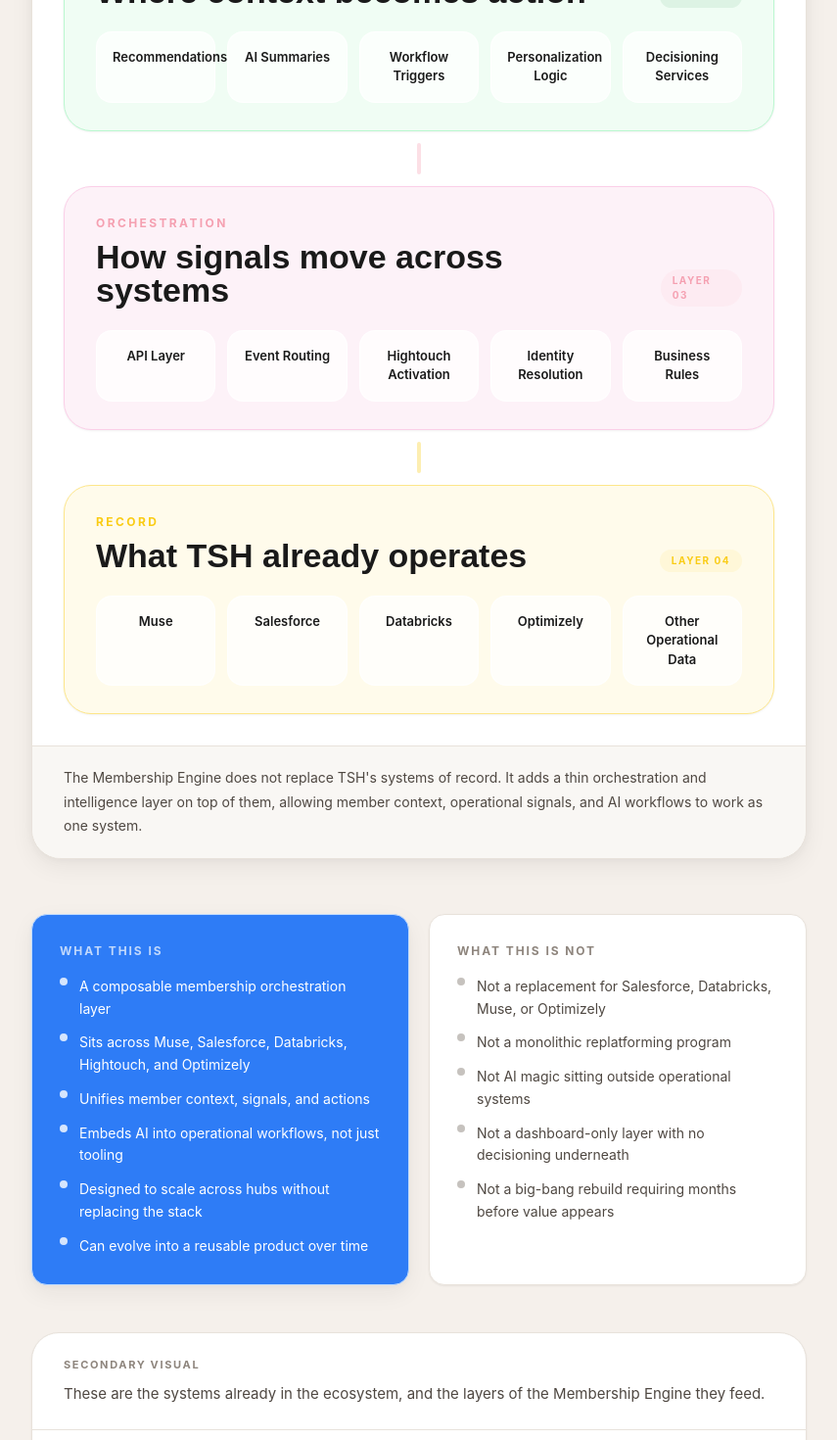
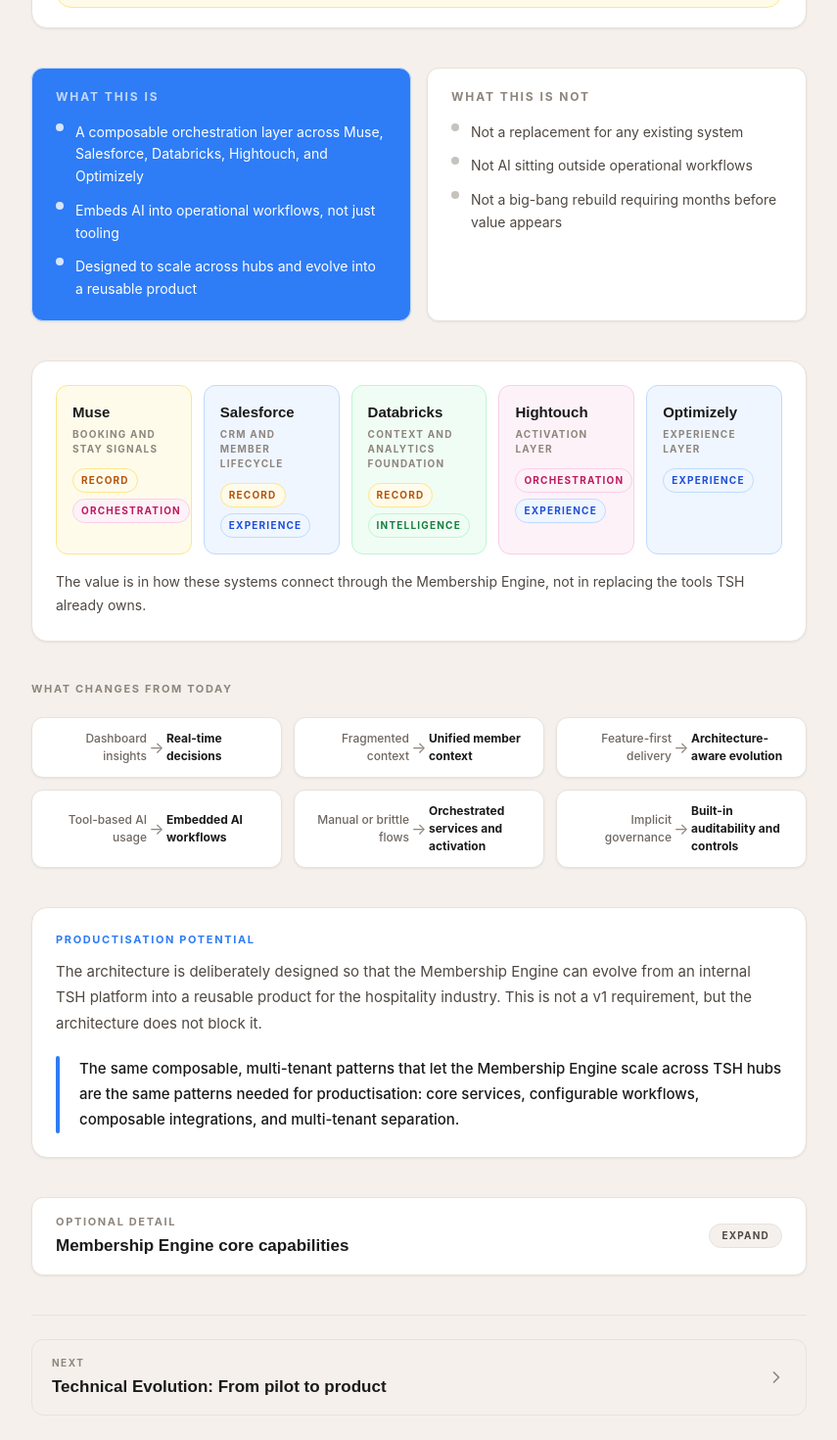
Before and after one commit to mczimmer/tsh-membership-engine, a Next.js app: page /architecture in a window 1280 px wide. Shown: the part 980-2450 px from the top of the page at 98% size, without its empty margins (304-1159 px from the left). Built offline with nearby package versions, Linux system fonts and the light colour scheme.

Commit message:
refactor: condense Architecture page layout

```diff
--- a/src/app/(shell)/architecture/page.tsx
+++ b/src/app/(shell)/architecture/page.tsx
@@ -3,17 +3,24 @@ import { PageWrapper } from "@/components/PageWrapper";
 import {
   architectureLayers,
   architecturePositioning,
-  architectureSupport,
   changePairs,
   ecosystemPlatforms,
-  ecosystemSupport,
   membershipEngineCore,
   membershipEngineCoreIntro,
-  productizationCards,
   productizationIntro,
-  whatThisIs,
-  whatThisIsNot,
 } from "@/data";
+
+const WHAT_THIS_IS = [
+  "A composable orchestration layer across Muse, Salesforce, Databricks, Hightouch, and Optimizely",
+  "Embeds AI into operational workflows, not just tooling",
+  "Designed to scale across hubs and evolve into a reusable product",
+];
+
+const WHAT_THIS_IS_NOT = [
+  "Not a replacement for any existing system",
+  "Not AI sitting outside operational workflows",
+  "Not a big-bang rebuild requiring months before value appears",
+];
 
 const LAYER_STYLES = {
   experience: {
@@ -43,9 +50,13 @@ const LAYER_STYLES = {
 } as const;
 
 export default function ArchitecturePage() {
+  const ecosystemCards = ecosystemPlatforms.filter(
+    (platform) => platform.id !== "ai_delivery",
+  );
+
   return (
     <PageWrapper breadcrumb="Architecture">
-      <div className="mb-14">
+      <div className="mb-10">
         <div className="mb-3 text-[10px] font-bold uppercase tracking-[0.15em] text-accent-primary">
           {architecturePositioning.eyebrow}
         </div>
@@ -55,65 +66,58 @@ export default function ArchitecturePage() {
         <p className="mt-6 max-w-[720px] text-[20px] leading-[1.7] text-text-primary">
           {architecturePositioning.body}
         </p>
-        <p className="mt-4 max-w-[640px] text-[13px] font-medium uppercase tracking-[0.14em] text-text-muted">
-          {architecturePositioning.supportLine}
-        </p>
       </div>
 
-      <div className="mb-14 overflow-hidden rounded-[30px] border border-border-subtle bg-bg-card shadow-elevated">
-        <div className="border-b border-border-subtle bg-[linear-gradient(135deg,rgba(46,124,246,0.08),rgba(245,240,235,0.9),rgba(245,160,177,0.08))] px-8 py-6">
-          <div className="text-[11px] font-bold uppercase tracking-[0.18em] text-text-muted">
-            Primary visual
-          </div>
-          <div className="mt-2 max-w-[760px] text-[15px] leading-[1.75] text-text-secondary">
-            The architecture works as a stack: record systems at the base,
-            orchestration and intelligence added in the middle, and
-            differentiated experience expressed at the top.
+      <div className="mb-10 overflow-hidden rounded-2xl border border-border-subtle bg-bg-card shadow-card">
+        <div className="border-b border-border-subtle bg-[linear-gradient(135deg,rgba(46,124,246,0.08),rgba(245,240,235,0.9),rgba(245,160,177,0.08))] px-6 py-5">
+          <div className="max-w-[760px] text-[14px] leading-[1.7] text-text-secondary">
+            Existing systems at the base, orchestration and intelligence in the
+            middle, differentiated experience at the top.
           </div>
         </div>
 
-        <div className="px-8 py-8">
+        <div className="px-6 py-5">
           <div className="mx-auto max-w-[920px]">
             {architectureLayers.map((layer, index) => (
               <div key={layer.id} className="relative">
                 {index > 0 ? (
-                  <div className="flex justify-center py-3">
+                  <div className="flex justify-center py-2">
                     <div
-                      className="h-8 w-1 rounded-full"
+                      className="h-5 w-1 rounded-full"
                       style={{ background: `${layer.color}55` }}
                     />
                   </div>
                 ) : null}
                 <div
-                  className={`rounded-[28px] border px-8 py-7 shadow-card ${layer.bg} ${layer.border}`}
+                  className={`rounded-2xl border px-6 py-5 ${layer.bg} ${layer.border}`}
                 >
-                  <div className="mb-6 flex items-end justify-between gap-5">
-                    <div>
+                  <div className="flex items-center justify-between gap-4">
+                    <div className="min-w-0 flex items-center gap-3">
                       <div
-                        className="text-[12px] font-bold uppercase tracking-[0.2em]"
+                        className="shrink-0 text-[11px] font-bold uppercase tracking-[0.18em]"
                         style={{ color: layer.color }}
                       >
                         {layer.label}
                       </div>
-                      <div className="mt-2 font-display text-[34px] font-extrabold leading-none text-text-primary">
+                      <div className="truncate text-[14px] font-bold text-text-primary">
                         {layer.subtitle}
                       </div>
                     </div>
                     <div
-                      className="rounded-full px-3 py-1 text-[10px] font-bold uppercase tracking-[0.15em]"
+                      className="shrink-0 rounded-full px-2.5 py-1 text-[10px] font-bold uppercase tracking-[0.12em]"
                       style={{
                         background: `${layer.color}16`,
                         color: layer.color,
                       }}
                     >
-                      Layer {String(index + 1).padStart(2, "0")}
+                      L{index + 1}
                     </div>
                   </div>
-                  <div className="grid grid-cols-5 gap-3">
+                  <div className="mt-3 flex flex-wrap gap-2">
                     {layer.blocks.map((block) => (
                       <div
                         key={block}
-                        className="rounded-2xl border border-white/80 bg-white/75 px-4 py-4 text-center text-[13px] font-semibold text-text-primary"
+                        className="rounded-full border border-white/80 bg-white/75 px-3 py-1.5 text-[11px] font-semibold text-text-primary"
                       >
                         {block}
                       </div>
@@ -124,21 +128,15 @@ export default function ArchitecturePage() {
             ))}
           </div>
         </div>
-
-        <div className="border-t border-border-subtle bg-tsh-cream/55 px-8 py-5">
-          <p className="max-w-[760px] text-[14px] leading-[1.75] text-text-secondary">
-            {architectureSupport}
-          </p>
-        </div>
       </div>
 
-      <div className="mb-12 grid grid-cols-2 gap-5">
-        <div className="rounded-2xl border border-blue-200 bg-accent-primary px-7 py-7 text-white shadow-elevated">
+      <div className="mb-10 grid grid-cols-2 gap-4">
+        <div className="rounded-xl border border-blue-200 bg-accent-primary px-6 py-5 text-white shadow-card">
           <div className="mb-4 text-[12px] font-bold uppercase tracking-[0.16em] text-white/70">
             What this is
           </div>
           <div className="space-y-3">
-            {whatThisIs.map((item) => (
+            {WHAT_THIS_IS.map((item) => (
               <div key={item} className="flex items-start gap-3">
                 <span className="mt-[2px] h-2 w-2 shrink-0 rounded-full bg-white/80" />
                 <span className="text-[14px] leading-relaxed text-white">
@@ -149,12 +147,12 @@ export default function ArchitecturePage() {
           </div>
         </div>
 
-        <div className="rounded-2xl border border-border-subtle bg-bg-card px-7 py-7 shadow-card">
+        <div className="rounded-xl border border-border-subtle bg-bg-card px-6 py-5 shadow-card">
           <div className="mb-4 text-[12px] font-bold uppercase tracking-[0.16em] text-text-muted">
             What this is not
           </div>
           <div className="space-y-3">
-            {whatThisIsNot.map((item) => (
+            {WHAT_THIS_IS_NOT.map((item) => (
               <div key={item} className="flex items-start gap-3">
                 <span className="mt-[2px] h-2 w-2 shrink-0 rounded-full bg-text-muted/50" />
                 <span className="text-[14px] leading-relaxed text-text-secondary">
@@ -166,35 +164,20 @@ export default function ArchitecturePage() {
         </div>
       </div>
 
-      <div className="mb-12 overflow-hidden rounded-[28px] border border-border-subtle bg-bg-card shadow-card">
-        <div className="border-b border-border-subtle px-8 py-6">
-          <div className="text-[11px] font-bold uppercase tracking-[0.15em] text-text-muted">
-            Secondary visual
-          </div>
-          <div className="mt-2 max-w-[760px] text-[15px] leading-[1.7] text-text-secondary">
-            These are the systems already in the ecosystem, and the layers of
-            the Membership Engine they feed.
-          </div>
-        </div>
-
-        <div className="overflow-x-auto px-8 py-7">
-          <div className="min-w-[1100px]">
-            <div className="grid grid-cols-6 gap-4">
-              {ecosystemPlatforms.map((platform) => (
+      <div className="mb-10 rounded-2xl border border-border-subtle bg-bg-card p-6 shadow-card">
+        <div className="grid grid-cols-5 gap-3">
+          {ecosystemCards.map((platform) => (
             <div
               key={platform.id}
-                  className={`rounded-2xl border p-5 ${platform.bg} ${platform.border}`}
+              className={`rounded-xl border p-4 ${platform.bg} ${platform.border}`}
             >
-                  <div className="mb-1 font-display text-[18px] font-extrabold text-text-primary">
+              <div className="mb-1 font-display text-[15px] font-extrabold text-text-primary">
                 {platform.name}
               </div>
-                  <div className="mb-3 text-[11px] font-bold uppercase tracking-wider text-text-muted">
+              <div className="mb-3 text-[10px] font-bold uppercase tracking-[0.12em] text-text-muted">
                 {platform.role}
               </div>
-                  <div className="mb-4 text-[13px] leading-relaxed text-text-secondary">
-                    {platform.description}
-                  </div>
-                  <div className="flex flex-wrap gap-2">
+              <div className="flex flex-wrap gap-1.5">
                 {platform.mapsTo.map((layerId) => {
                   const layer = architectureLayers.find((item) => item.id === layerId);
                   const style = LAYER_STYLES[layerId];
@@ -202,77 +185,37 @@ export default function ArchitecturePage() {
                   return (
                     <span
                       key={layerId}
-                          className={`inline-flex items-center rounded-full border px-2.5 py-1 text-[10px] font-bold uppercase tracking-[0.12em] ${style.bg} ${style.border} ${style.text}`}
+                      className={`inline-flex items-center rounded-full border px-2 py-1 text-[10px] font-bold uppercase tracking-[0.12em] ${style.bg} ${style.border} ${style.text}`}
                     >
                       {layer.label}
                     </span>
                   );
                 })}
               </div>
-                  <div className="mt-4 space-y-1.5">
-                    {platform.mapsTo.map((layerId) => {
-                      const style = LAYER_STYLES[layerId];
-                      return (
-                        <div key={`${platform.id}-${layerId}`} className="flex items-center gap-2">
-                          <div className={`h-[3px] w-8 rounded-full ${style.line}`} />
-                          <div className="text-[10px] font-medium uppercase tracking-[0.12em] text-text-muted">
-                            Feeds {layerId}
-                          </div>
-                        </div>
-                      );
-                    })}
-                  </div>
             </div>
           ))}
         </div>
-
-            <div className="mt-6 grid grid-cols-4 gap-4">
-              {architectureLayers.map((layer) => (
-                <div
-                  key={layer.id}
-                  className={`rounded-2xl border px-4 py-3 ${layer.bg} ${layer.border}`}
-                >
-                  <div
-                    className="text-[10px] font-bold uppercase tracking-[0.16em]"
-                    style={{ color: layer.color }}
-                  >
-                    {layer.label}
-                  </div>
-                  <div className="mt-1 text-[13px] font-semibold text-text-primary">
-                    {layer.subtitle}
-                  </div>
-                </div>
-              ))}
-            </div>
-          </div>
+        <p className="mt-4 text-[14px] leading-[1.7] text-text-secondary">
+          The value is in how these systems connect through the Membership
+          Engine, not in replacing the tools TSH already owns.
+        </p>
       </div>
 
-        <div className="border-t border-border-subtle bg-tsh-cream/55 px-8 py-5">
-          <p className="max-w-[760px] text-[14px] leading-[1.75] text-text-secondary">
-            {ecosystemSupport}
-          </p>
-        </div>
-      </div>
-
-      <div className="mb-12">
+      <div className="mb-10">
         <div className="mb-5 text-[11px] font-bold uppercase tracking-[0.15em] text-text-muted">
           What changes from today
         </div>
-        <div className="grid grid-cols-2 gap-3">
+        <div className="grid grid-cols-3 gap-3">
           {changePairs.map((pair) => (
             <div
               key={`${pair.from}-${pair.to}`}
-              className="grid grid-cols-[1fr_56px_1fr] items-center rounded-[24px] border border-border-subtle bg-bg-card px-5 py-5 shadow-card"
+              className="grid grid-cols-[1fr_20px_1fr] items-center rounded-xl border border-border-subtle bg-bg-card px-4 py-3 shadow-card"
             >
-              <div className="text-right text-[13px] font-medium text-text-tertiary">
+              <div className="text-right text-[12px] font-medium text-text-tertiary">
                 {pair.from}
               </div>
-              <div className="flex justify-center">
-                <div className="rounded-full bg-tsh-cream px-3 py-1 text-[11px] font-bold text-accent-primary">
-                  TO
-                </div>
-              </div>
-              <div className="text-[13px] font-bold text-text-primary">
+              <div className="text-center text-text-muted">→</div>
+              <div className="text-[12px] font-bold text-text-primary">
                 {pair.to}
               </div>
             </div>
@@ -280,53 +223,35 @@ export default function ArchitecturePage() {
         </div>
       </div>
 
-      <div className="mb-12 rounded-[28px] border border-border-subtle bg-bg-card p-8 shadow-card">
+      <div className="mb-10 rounded-2xl border border-border-subtle bg-bg-card p-6 shadow-card">
         <div className="mb-3 text-[11px] font-bold uppercase tracking-[0.15em] text-accent-primary">
           Productisation potential
         </div>
-        <p className="max-w-[780px] text-[16px] leading-[1.8] text-text-secondary">
+        <p className="text-[15px] leading-[1.75] text-text-secondary">
           {productizationIntro}
         </p>
 
-        <div className="relative mt-8">
+        <div className="relative mt-5">
           <div className="absolute bottom-0 left-0 top-0 w-1 rounded-full bg-accent-primary" />
-          <div className="pl-8">
-            <div className="mb-2 text-[11px] font-bold uppercase tracking-[0.15em] text-accent-primary">
-              Key insight
-            </div>
-            <p className="max-w-[720px] text-[16px] font-medium leading-[1.75] text-text-primary">
-              The same composable, multi-tenant patterns that let the Membership
-              Engine scale across TSH hubs are the same patterns needed for
-              productisation.
+          <div className="pl-6">
+            <p className="max-w-[760px] text-[15px] font-medium leading-[1.75] text-text-primary">
+              The same composable, multi-tenant patterns that let the
+              Membership Engine scale across TSH hubs are the same patterns
+              needed for productisation: core services, configurable workflows,
+              composable integrations, and multi-tenant separation.
             </p>
           </div>
         </div>
-
-        <div className="mt-8 grid grid-cols-2 gap-4">
-          {productizationCards.map((card) => (
-            <div
-              key={card.title}
-              className="rounded-2xl border border-border-subtle bg-tsh-cream/55 p-5"
-            >
-              <div className="mb-2 font-display text-[16px] font-bold text-text-primary">
-                {card.title}
-              </div>
-              <div className="text-[13px] leading-relaxed text-text-secondary">
-                {card.description}
-              </div>
-            </div>
-          ))}
-        </div>
       </div>
 
-      <details className="mb-14 overflow-hidden rounded-2xl border border-border-subtle bg-bg-card shadow-card">
-        <summary className="cursor-pointer list-none px-7 py-5">
+      <details className="mb-10 overflow-hidden rounded-xl border border-border-subtle bg-bg-card shadow-card">
+        <summary className="cursor-pointer list-none px-6 py-4">
           <div className="flex items-center justify-between gap-4">
             <div>
               <div className="text-[11px] font-bold uppercase tracking-[0.15em] text-text-muted">
                 Optional detail
               </div>
-              <div className="mt-1 font-display text-[20px] font-extrabold text-text-primary">
+              <div className="mt-1 font-display text-[17px] font-extrabold text-text-primary">
                 Membership Engine core capabilities
               </div>
             </div>
@@ -335,17 +260,17 @@ export default function ArchitecturePage() {
             </div>
           </div>
         </summary>
-        <div className="border-t border-border-subtle px-7 py-6">
-          <p className="mb-6 max-w-[620px] text-[15px] leading-[1.75] text-text-secondary">
+        <div className="border-t border-border-subtle px-6 py-4">
+          <p className="mb-4 max-w-[620px] text-[14px] leading-[1.7] text-text-secondary">
             {membershipEngineCoreIntro}
           </p>
           <div className="grid grid-cols-2 gap-3">
             {membershipEngineCore.map((item) => (
               <div
                 key={item.title}
-                className="rounded-xl border border-border-subtle bg-tsh-cream/55 p-4"
+                className="rounded-xl border border-border-subtle bg-tsh-cream/55 p-3.5"
               >
-                <div className="mb-2 font-display text-[15px] font-bold text-text-primary">
+                <div className="mb-1.5 font-display text-[14px] font-bold text-text-primary">
                   {item.title}
                 </div>
                 <div className="text-[12px] leading-relaxed text-text-secondary">
@@ -357,16 +282,16 @@ export default function ArchitecturePage() {
         </div>
       </details>
 
-      <div className="border-t border-border-subtle pt-8">
+      <div className="border-t border-border-subtle pt-6">
         <Link
           href="/technical-evolution"
-          className="group flex items-center justify-between rounded-2xl border border-border-subtle bg-tsh-cream p-6 transition-all hover:border-border-strong"
+          className="group flex items-center justify-between rounded-xl border border-border-subtle bg-tsh-cream px-5 py-4 transition-all hover:border-border-strong"
         >
           <div>
             <div className="mb-1 text-[10px] font-bold uppercase tracking-[0.15em] text-text-muted">
               Next
             </div>
-            <div className="font-display text-[18px] font-extrabold text-text-primary transition-colors group-hover:text-accent-primary">
+            <div className="font-display text-[17px] font-extrabold text-text-primary transition-colors group-hover:text-accent-primary">
               Technical Evolution: From pilot to product
             </div>
           </div>
```
Lines whose indentation alone changed are shown as unchanged.
